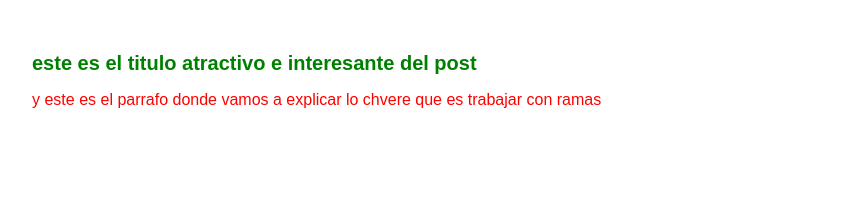
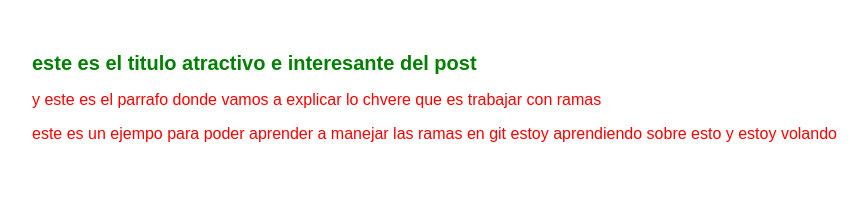
Before and after one commit to cristian10919/curso, a plain HTML site: page index.html in a window 1280 px wide. Shown: the whole page, without its empty margins (160-1028 px from the left). Drawn offline with Linux system fonts and the light colour scheme.

Commit message:
nuevo parrafo

```diff
--- a/index.html
+++ b/index.html
@@ -12,6 +12,9 @@
         <div id="post">
         <h1>este es el titulo atractivo e interesante del post</h1>
         <p>y este es el parrafo donde vamos a explicar lo chvere que es trabajar con ramas</p>
+        <p>este es un ejempo para poder aprender a manejar las ramas en git
+            estoy aprendiendo sobre esto y estoy volando
+        </p>
         </div>
     </div>
 </body>
```
